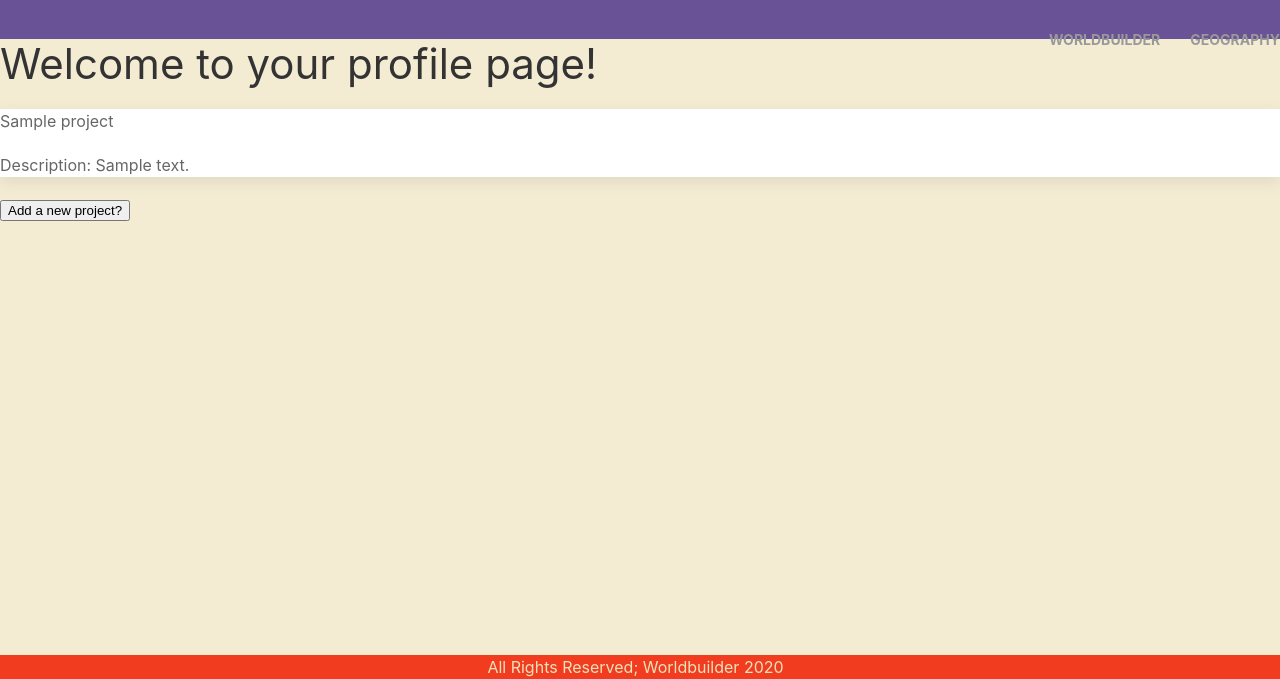
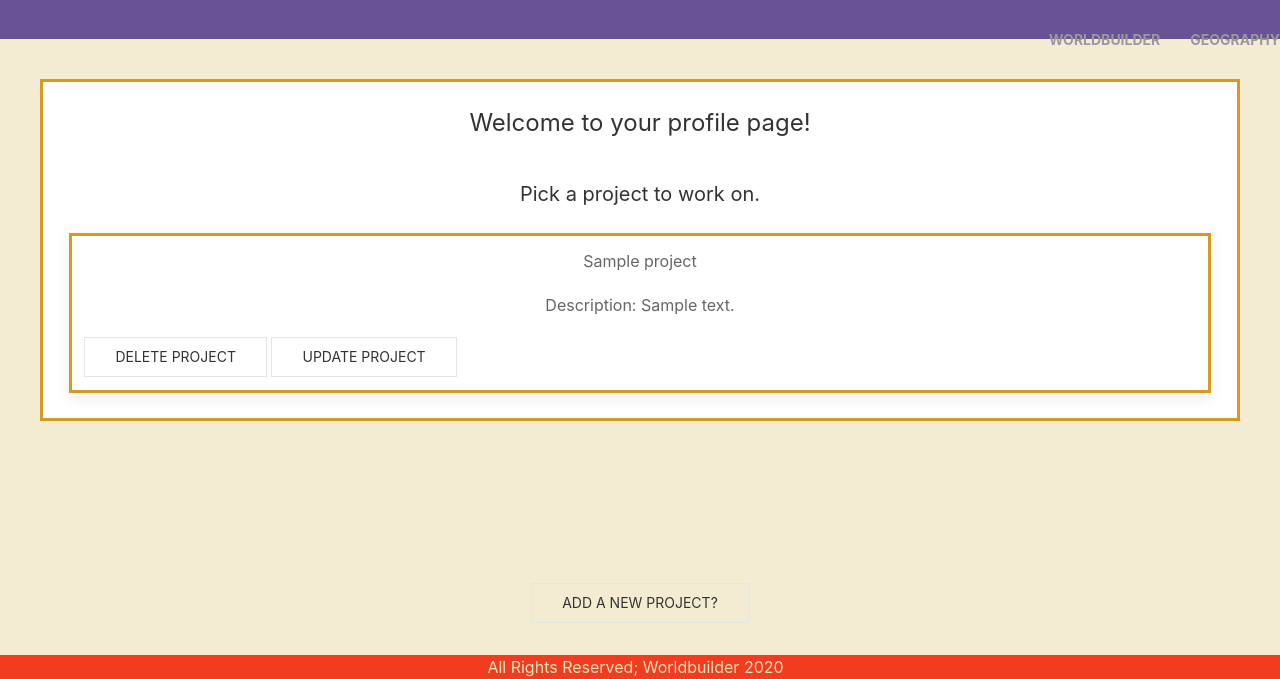
Before and after one commit to mcerritos/worldbuilder, a Django app: page /accounts/profile in a window 1280 px wide. Shown: the part 121-800 px from the top of the page. Run offline with Django 3.2, Linux system fonts and the light colour scheme; a user stored in the database is signed in; tables that the repository leaves empty hold one stand-in row (values such as "Sample post"); some libraries are stand-ins or nearby versions.

Commit message:
adds ability to create, delete and edit projects from profile page

```diff
--- a/axis/static/css/style.css
+++ b/axis/static/css/style.css
@@ -18,6 +18,13 @@ footer {
     color: #EFE2BA;
 }
 
+.card {
+    border: #D79922 solid;
+    background-color: white;
+    margin: 2vw;
+    padding: 1vw;
+}
+
 /* register styles */
 
 .auth {
@@ -25,11 +32,9 @@ footer {
     border: #D79922 solid;
     background-color: white;
 }
-
 .auth >h1 {
     margin-top: 3vh;
 }
-
 .rform {
     margin-top: 3vh;
     margin-bottom: 4vh;
@@ -83,4 +88,4 @@ background-color: #D79922;
 color: #f2f2f2;
 }
 
-modal styles
+/* modal styles  */
--- a/axis/templates/base.html
+++ b/axis/templates/base.html
@@ -32,7 +32,7 @@
         <a href="{% url 'login' %}">Log In</a>
         <a href="{% url 'signup' %}">Register</a>
       </div>
-      {% endif %}
+    {% endif %}
     </div>
 
     <nav id="nv" class=".uk-navbar-container" uk-navbar>
--- a/axis/templates/registration/profile.html
+++ b/axis/templates/registration/profile.html
@@ -1,20 +1,30 @@
 {% extends 'base.html' %}
 {% block content %}
 
-  <h1>Welcome to your profile page!</h1>
+<div class="auth .uk-container-xlarge" >
+  <h3 class="uk-flex uk-flex-center uk-flex-middle rform">Welcome to your profile page!</h3>
 
-  {% for project in projects %}
-    <div class=".uk-card uk-card-default">
-      <div class=".uk-card-body">
-        <span class=".uk-card-title">{{ project.name }}</span>
-        <p>Description: {{ project.description }}</p>
+  {% if projects %}
+  <h4 class="uk-flex uk-flex-center uk-flex-middle">Pick a project to work on.</h4>
+    {% for project in projects %}
+      <div class=".uk-card uk-card-default card">
+        <div class=".uk-card-body">
+          <span class=".uk-card-title uk-flex uk-flex-center uk-flex-middle">{{ project.name }}</span>
+          <p class="uk-flex uk-flex-center uk-flex-middle">Description: {{ project.description }}</p>
+          <a href="/project/{{project.pk}}/delete" class="uk-button uk-button-default">Delete Project</a>
+          <a uk-toggle="target: #update-project" class="uk-button uk-button-default">Update Project</a>
+        </div>
       </div>
-    </div>
-  {% endfor %}
+    {% endfor %}
+  {% else %}
+      <h4 class="uk-flex uk-flex-center uk-flex-middle">It looks like you don't have any projects. Click the button below to get started.</h4>
+  {% endif %}
 
-<button uk-toggle="target: #new-project" type="button">Add a new project?</button>
+  <button uk-toggle="target: #new-project" class="uk-button uk-button-default uk-position-bottom-center rform" type="button">Add a new project?</button>
 
-<!-- This is the modal -->
+</div>
+
+<!-- new project modal -->
 <div id="new-project" uk-modal>
     <div class="uk-modal-dialog uk-modal-body">
         <h2 class="uk-modal-title">Create a new world...</h2>
@@ -27,4 +37,17 @@
     </div>
 </div>
 
+<!-- update project modal -->
+<div id="update-project" uk-modal>
+  <div class="uk-modal-dialog uk-modal-body">
+      <h2 class="uk-modal-title">Update your world.</h2>
+      <form action="/project/{{project.pk}}/update" method="POST">
+        {% csrf_token %}
+        {{ project_form.as_p }}
+        <input type="submit" class="btn" value="Add Project">
+      </form>
+      {% if error_message %}<p class="red-text">{{ error_message }}</p>{% endif %}
+  </div>
+</div>
+
 {% endblock %}
--- a/axis/urls.py
+++ b/axis/urls.py
@@ -8,7 +8,7 @@ urlpatterns = [
     #project management
     path('accounts/profile', views.profile, name='profile'),
     # path('profile/<int:project_id>/', views.project_details, name='project_details'),
-    # path('profile/<int:project_id>/delete', views.project_delete, name='project_delete'),
-    # path('profile/<int:project_id>/update', views.project_update, name='project_update'),
+    path('project/<int:project_id>/delete', views.project_delete, name='project_delete'),
+    path('project/<int:project_id>/update', views.project_update, name='project_update'),
 
 ]
--- a/axis/views.py
+++ b/axis/views.py
@@ -56,19 +56,20 @@ def profile(request):
 # 	return render(request, 'project_details.html', {'trip': trip, 'things': things, 'city': city })
 
 
-# def project_delete(request, trip_id):
-# 	Trip.objects.get(id=trip_id).delete()
-# 	return redirect('trips')
+def project_delete(request, project_id):
+	Project.objects.get(id=project_id).delete()
+	return redirect('profile')
 
 
-# def project_update(request, trip_id):
-# 	trip = Trip.objects.get(id=trip_id)
+def project_update(request, project_id):
+	project = Project.objects.get(id=project_id)
 
-# 	if request.method == 'POST':
-# 		form = TripForm(request.POST, instance=trip)
-# 		if form.is_valid():
-# 			new_Trip = form.save()
-# 			return redirect('trip_details', trip.id)
-# 	else:
-# 		form = TripForm(instance=trip)
-# 	return render(request, 'trip_update.html', {'form': form})
+	if request.method == 'POST':
+		form = ProjectForm(request.POST, instance=project)
+		if form.is_valid():
+			new_project = form.save()
+			return redirect('profile', project.id)
+	else:
+		form = ProjectForm(instance=project)
+
+	return render(request, 'registration/profile.html', {'form': form})
```
